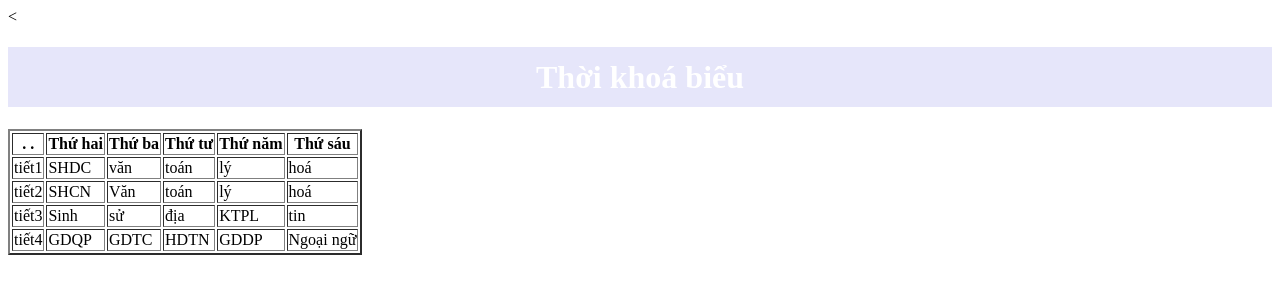
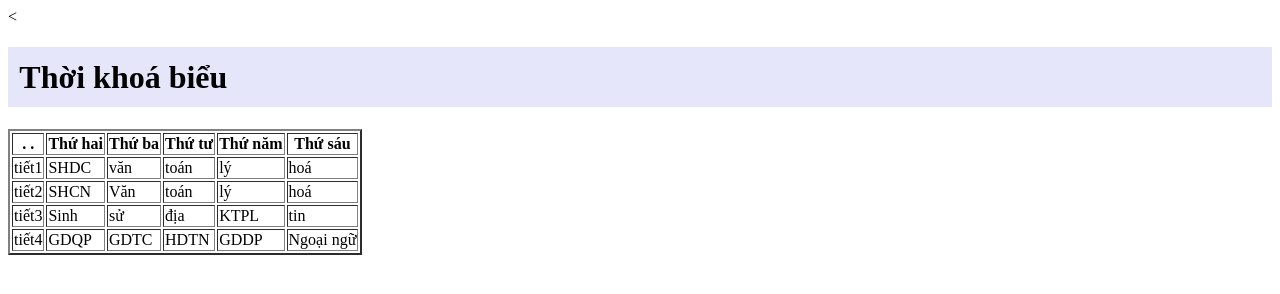
Before and after one commit to pthao-1/hoangphuongthao, a plain HTML site: page Contents/thoikhoabieu.html in a window 1280 px wide. Drawn offline with Linux system fonts and the light colour scheme; files that its build step writes are made by us from their sources.

Commit message:
Update thoikhoabieu.html

```diff
--- a/Contents/thoikhoabieu.html
+++ b/Contents/thoikhoabieu.html
@@ -7,17 +7,9 @@
      <title>HOÀNG PHƯƠNG THẢO</title>
      <link href="style.css" rel="stylesheet" type="test/css" />
    </head>
-<center>
      <body>
      <h1 style="background-color: lavender;padding: 0.3cm;">Thời khoá biểu</h1>
-     <style>
-       h1 {
-         color: white;
-       }
-     </style>
-
-    </h1></center>
-   <table border="2">
+      <table border="2">
       <tr>
          <th>.  .</th>
          <th>Thứ hai</th>
@@ -58,3 +50,6 @@
          <td>GDDP</td>
          <td>Ngoại ngữ</td>
       </tr>
+   </table>
+   </body>
+   </html>
```
